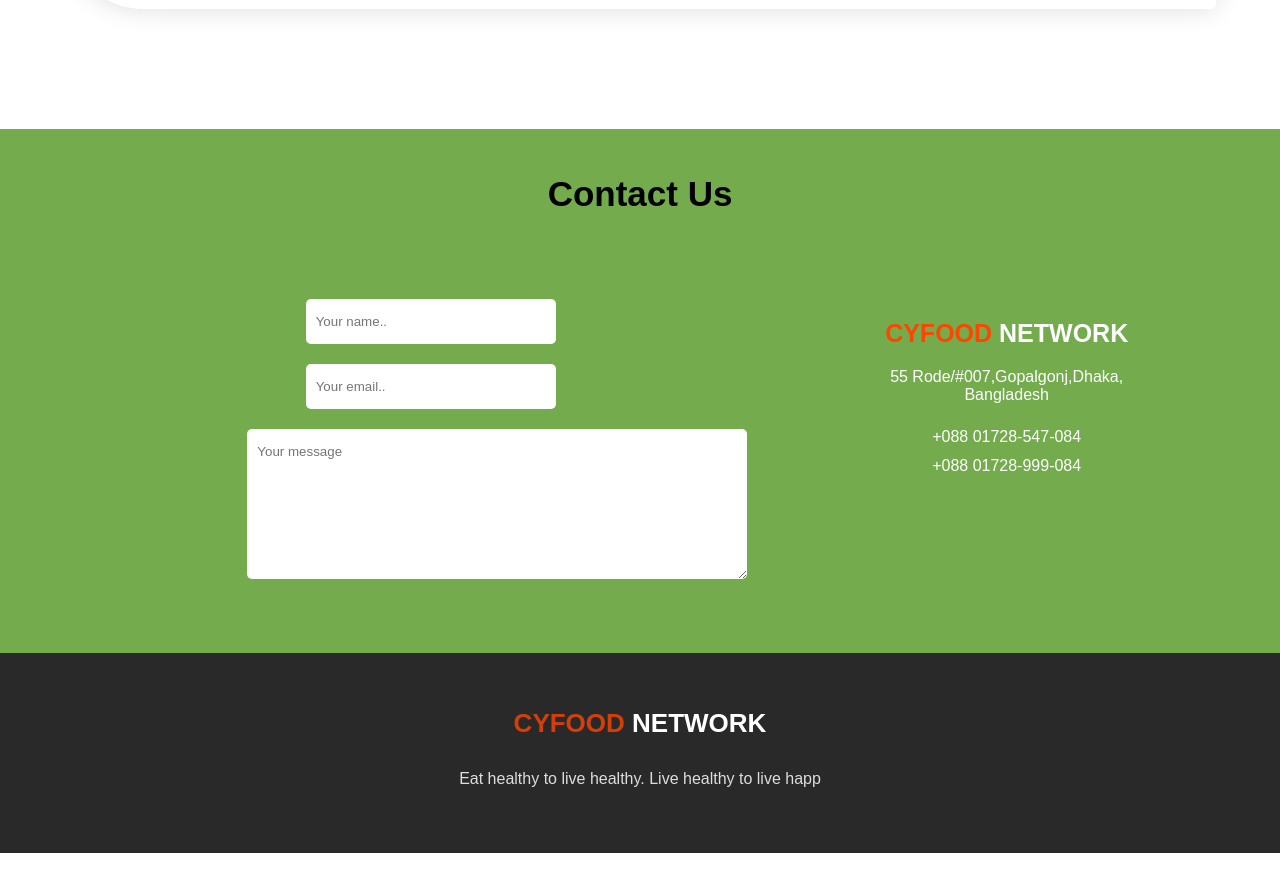
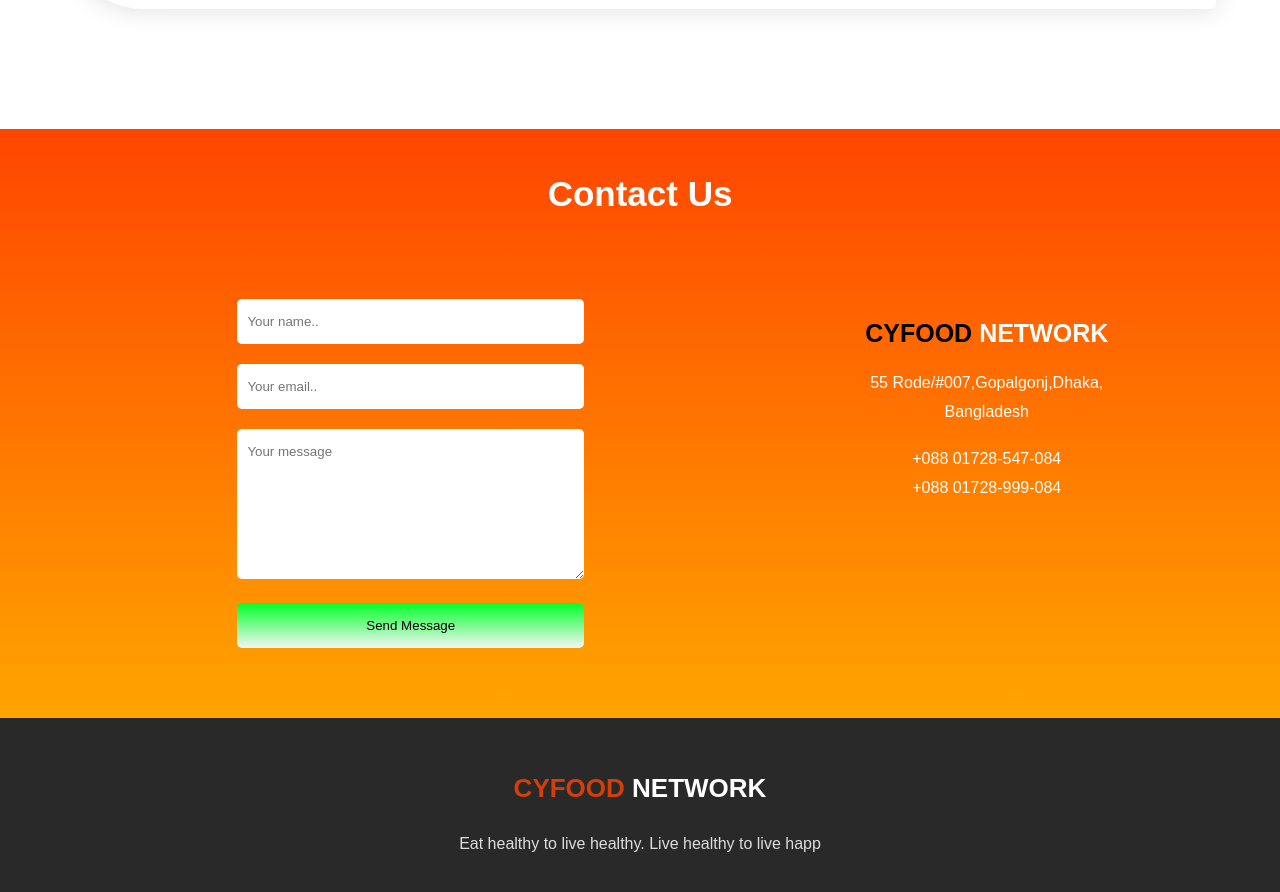
Before and after one commit to Md-Yousuf-sheikh/CYFOOD-NETWORK, a plain HTML site: page index.html in a window 1280 px wide. Shown: the part 2380-3272 px from the top of the page. Before the commit the page ends 3233 px from the top, so only its background shows below. Drawn offline with Linux system fonts and the light colour scheme.

Commit message:
005 update

```diff
--- a/index.html
+++ b/index.html
@@ -122,6 +122,7 @@
                     <input type="text" name="Full name" id="fullName" placeholder="Your name..">
                     <input type="email" name="Gmail...." id="gmail" placeholder="Your email..">
                     <textarea name="Message" id="textarea" cols="40" rows="8" placeholder="Your message"></textarea>
+                    <input type="submit" value="Send Message" id="submitBtn">
                 </div>
                 <div class="ContactInfo">
                     <h1>CYFOOD <span>NETWORK</span></h1>
--- a/style.css
+++ b/style.css
@@ -5,13 +5,15 @@
     padding: 0%;
     box-sizing: border-box;
     font-family:Arial, Helvetica, sans-serif;
-    transition:0.05s all ease-in-out;
+    transition:0.5s;
+    -moz-transition:0.5s;
 }
 .orangColor{
     color:#ff4500cc;
 }
 body{
     background-color:#fff;
+    transition:0.5s;
 }
 .Container{
     display:flex;
@@ -154,8 +156,8 @@ body{
     background: linear-gradient(orangered, orange);
     font-size: 16px;
     box-shadow: 5px 5px 10px orange;
+    line-height: 150px;
     text-decoration: none;
-    line-height: 138px;
 }
 
 /* ======================= */
@@ -234,12 +236,12 @@ body{
 /*====== FooterSetion ======*/
 /* ======================= */
 #ContentSection{
-    background: #74ac4d;
+    background: linear-gradient(orangered, orange);
 }
 #ContentSection{
     text-align: center;
 }.ContentTitle{
-    color: #000;
+    color: #fff;
     padding: 45px 0px;
     font-size: 35px;
 }
@@ -255,7 +257,7 @@ body{
 
 
 #fullName {
-    width: 250px;
+    width: 100%;
     border: none;
     padding: 15px 10px;
     border-radius: 5px;
@@ -263,7 +265,7 @@ body{
     outline: none;
 }
 #gmail {
-    width: 250px;
+    width: 100%;
     border: none;
     padding: 15px 10px;
     border-radius: 5px;
@@ -271,7 +273,7 @@ body{
     outline: none;
 }
 #textarea {
-    width: 500px;
+    width: 100%;
     border: none;
     padding: 15px 10px;
     border-radius: 5px;
@@ -284,7 +286,7 @@ body{
 }
 .ContactInfo h1 {
     font-size: 25px;
-    color: orangered;
+    color: black;
     padding: 20px 0px;
 }
 .ContactInfo span{
@@ -294,6 +296,7 @@ body{
 .ContactInfo a {
     text-decoration: none;
     color: #fff;
+    line-height: 29px;
 }
 .ContactInfo ul {
     padding: 18px;
@@ -302,6 +305,16 @@ body{
     line-height: 29px;
     color: #fff;
     list-style: none;
+}
+
+#submitBtn {
+    width: 100%;
+    border: none;
+    padding: 15px 10px;
+    border-radius: 5px;
+    margin-bottom: 20px;
+    outline: none;
+    background: linear-gradient(#00ff28, #f5f6f7);
 }
 /* ======================= */
 /*====== FooterSetion ======*/
```
